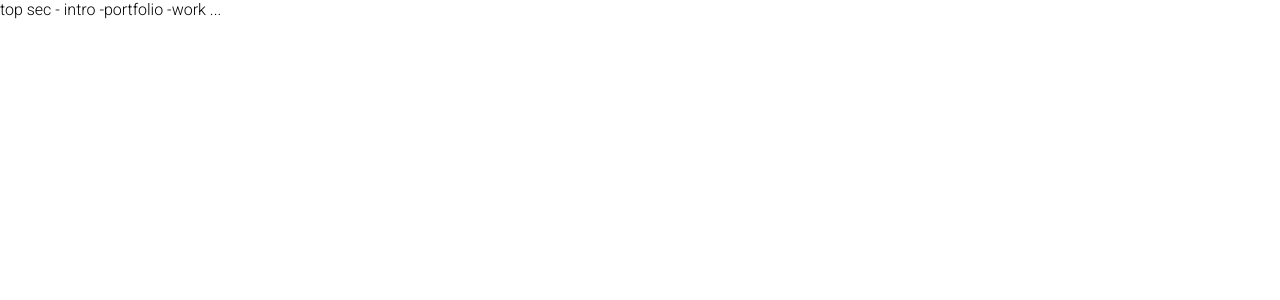
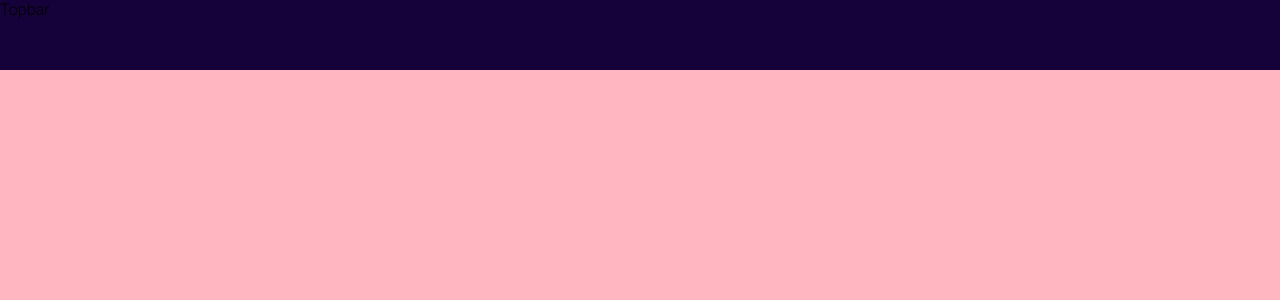
Before and after one commit to almoglev/almoglev.github.io, a React (Create React App) app: page / in a window 1280 px wide. Shown: the top 300 px of the page. Built offline with nearby package versions, Linux system fonts and the light colour scheme.

Commit message:
Create components skeletons + snap scrolling

```diff
--- a/public/index.html
+++ b/public/index.html
@@ -16,6 +16,7 @@
       * {
         font-family: 'Roboto', sans-serif;
         margin: 0;
+        overflow-x: hidden;
     }
     </style>
   </head>
--- a/src/App.js
+++ /dev/null
@@ -1,10 +0,0 @@
-function App() {
-  return (
-    <div className="app">
-      top
-      sec - intro -portfolio -work ...
-    </div>
-  );
-}
-
-export default App;
--- /dev/null
+++ b/src/App.jsx
@@ -0,0 +1,26 @@
+import Topbar from "./components/topbar/Topbar"
+import Intro from "./components/intro/Intro"
+import Portfolio from "./components/portfolio/Portfolio"
+import Works from "./components/works/Works"
+import Testimonials from "./components/testimonials/Testimonials"
+import Contact from "./components/contact/Contact"
+
+// styles
+import "./App.scss"
+
+function App() {
+  return (
+    <div className="app">
+      <Topbar />
+      <div className="sections">
+        <Intro />
+        <Portfolio />
+        <Works />
+        <Testimonials />
+        <Contact />
+      </div>
+    </div>
+  );
+}
+
+export default App;
--- /dev/null
+++ b/src/App.scss
@@ -0,0 +1,27 @@
+.app {
+    height: 100vh;
+
+    .sections {
+        width: 100%;
+        height: calc(100vh - 70px);
+        background-color: lightsalmon;
+        position: relative;
+        top: 70px;
+
+        // snap to the beginning of the component
+        scroll-snap-type: y mandatory;
+
+        scrollbar-width: none; // for firefox
+        &::-webkit-scrollbar { // for chrome, safari etc.
+            display: none;
+        }
+
+        > * {
+            width: 100%;
+            height: calc(100vh - 70px);
+
+            // snap to the beginning of the component
+            scroll-snap-align: start;
+        }
+    }
+}
--- a/src/components/contact/Contact.jsx
+++ b/src/components/contact/Contact.jsx
@@ -2,7 +2,7 @@ import "./Contact.scss"
 
 function Contact() {
   return (
-    <div className='contact'>Contact</div>
+    <div className='contact'></div>
   )
 }
 
--- a/src/components/intro/Intro.jsx
+++ b/src/components/intro/Intro.jsx
@@ -2,7 +2,7 @@ import "./Intro.scss"
 
 function Intro() {
   return (
-    <div className='intro'>Intro</div>
+    <div className='intro'></div>
   )
 }
 
--- a/src/components/portfolio/Portfolio.jsx
+++ b/src/components/portfolio/Portfolio.jsx
@@ -2,7 +2,7 @@ import "./Portfolio.scss"
 
 function Portfolio() {
   return (
-    <div className='portfolio'>Portfolio</div>
+    <div className='portfolio'></div>
   )
 }
 
--- a/src/components/testimonials/Testimonials.jsx
+++ b/src/components/testimonials/Testimonials.jsx
@@ -2,7 +2,7 @@ import "./Testimonials.scss"
 
 function Testimonials() {
   return (
-    <div className='testimonials'>Testimonials</div>
+    <div className='testimonials'></div>
   )
 }
 
--- a/src/components/topbar/Topbar.jsx
+++ b/src/components/topbar/Topbar.jsx
@@ -0,0 +1,9 @@
+import "./Topbar.scss"
+
+function Topbar() {
+  return (
+    <div className='topbar'>Topbar</div>
+  )
+}
+
+export default Topbar
--- a/src/components/topbar/Topbar.scss
+++ b/src/components/topbar/Topbar.scss
@@ -0,0 +1,8 @@
+.topbar {
+    background-color: #15023a;
+    width: 100%;
+    height: 70px;
+    position: fixed;
+    top: 0;
+    z-index: 2;
+}
--- a/src/components/works/Works.jsx
+++ b/src/components/works/Works.jsx
@@ -2,7 +2,7 @@ import "./Works.scss"
 
 function Works() {
   return (
-    <div className='works'>Works</div>
+    <div className='works'></div>
   )
 }
 
```
